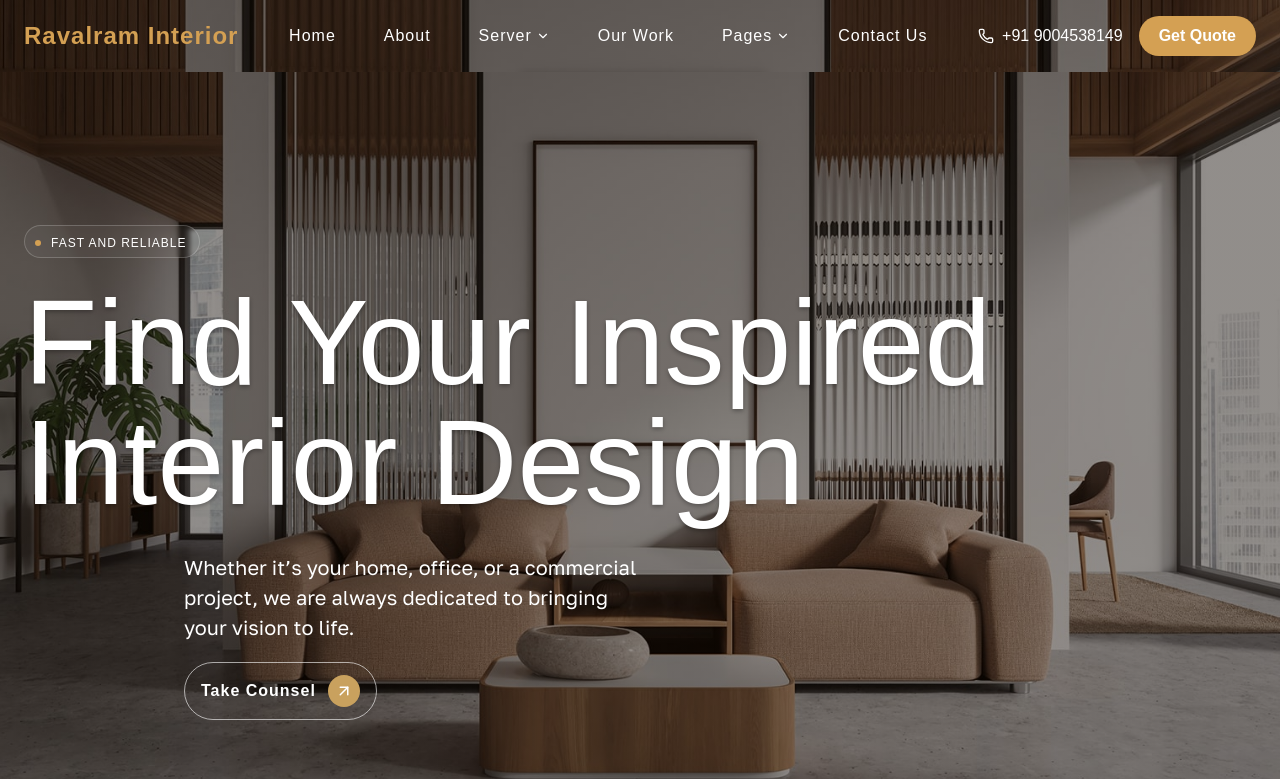
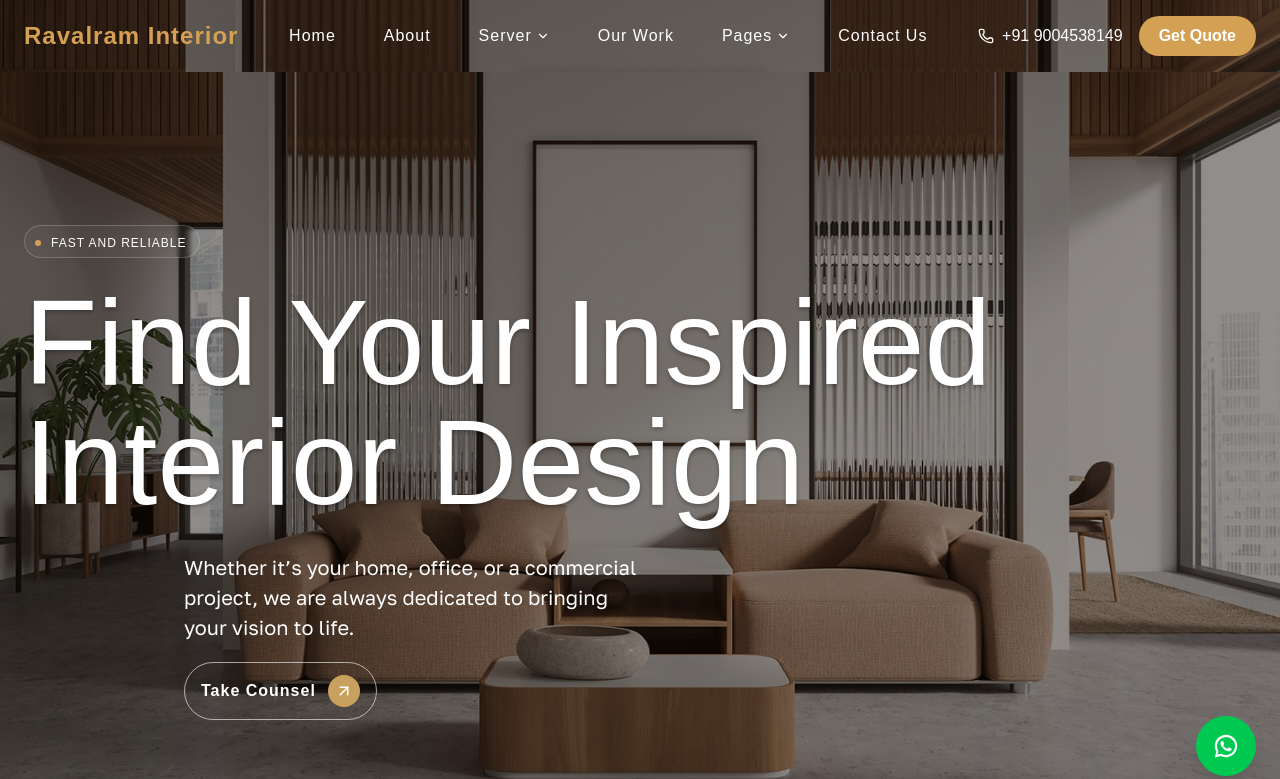
Before and after one commit to ShivkumarSuthar/ravalram-interior, a Next.js app: page / in a window 1280 px wide. Shown: the top 779 px of the page. Built offline with nearby package versions, Linux system fonts and the light colour scheme; a web font is replaced by a local one.

Commit message:
added whatsapp button

```diff
--- a/src/app/layout.js
+++ b/src/app/layout.js
@@ -1,4 +1,3 @@
-
 import "./globals.css";
 
 export const metadata = {
@@ -7,11 +6,28 @@ export const metadata = {
 };
 
 export default function RootLayout({ children }) {
-
   return (
     <html lang="en">
-      <body className="min-h-screen flex flex-col">
+      <body className="min-h-screen flex flex-col relative">
         <main className="flex-1">{children}</main>
+
+        {/* ✅ Floating WhatsApp Button */}
+        <a
+          href="https://wa.me/1234567890" // <-- replace with your WhatsApp number (no + or spaces)
+          target="_blank"
+          rel="noopener noreferrer"
+          className="fixed bottom-6 right-6 bg-green-500 hover:bg-green-600 text-white rounded-full p-4 shadow-lg transition-transform duration-300 hover:scale-110 z-50"
+        >
+          {/* WhatsApp SVG Icon */}
+          <svg
+            xmlns="http://www.w3.org/2000/svg"
+            viewBox="0 0 32 32"
+            fill="currentColor"
+            className="w-7 h-7"
+          >
+            <path d="M16.001 3.2c-7.054 0-12.8 5.746-12.8 12.8 0 2.258.592 4.456 1.719 6.408l-1.826 6.683 6.855-1.797A12.71 12.71 0 0 0 16.001 28.8c7.054 0 12.8-5.746 12.8-12.8s-5.746-12.8-12.8-12.8zm0 23.2a10.33 10.33 0 0 1-5.272-1.463l-.377-.221-4.066 1.065 1.081-3.953-.245-.403A10.333 10.333 0 1 1 26.334 16c0 5.702-4.631 10.334-10.333 10.334zm5.736-7.752c-.313-.157-1.853-.913-2.142-1.018-.288-.105-.498-.157-.707.157-.208.313-.811 1.018-.995 1.226-.183.209-.366.236-.68.078-.313-.157-1.32-.486-2.514-1.55-.929-.829-1.556-1.853-1.74-2.166-.183-.313-.02-.482.138-.639.142-.142.313-.366.47-.549.157-.183.209-.313.314-.521.105-.209.052-.392-.026-.549-.078-.157-.707-1.706-.97-2.341-.255-.61-.515-.528-.707-.538-.183-.009-.392-.011-.601-.011s-.549.078-.837.392c-.288.313-1.097 1.072-1.097 2.614s1.123 3.03 1.28 3.239c.157.209 2.211 3.376 5.356 4.734.75.324 1.335.517 1.791.662.752.239 1.437.205 1.978.125.604-.09 1.853-.757 2.115-1.488.262-.73.262-1.355.183-1.487-.078-.131-.287-.209-.6-.366z" />
+          </svg>
+        </a>
       </body>
     </html>
   );
```
